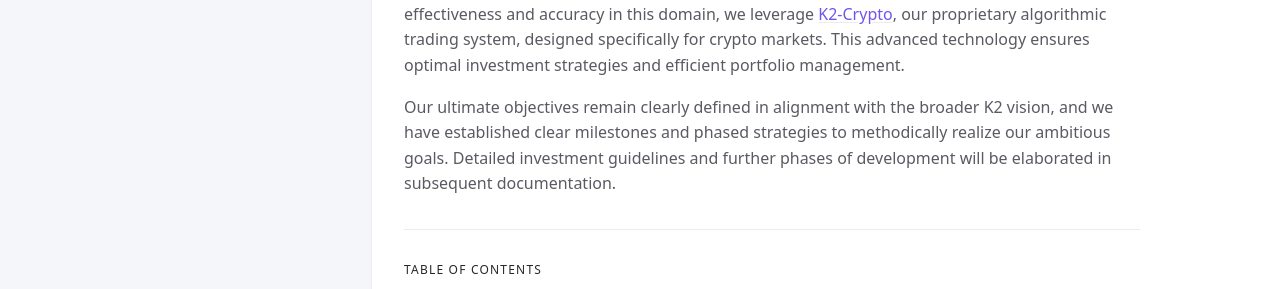
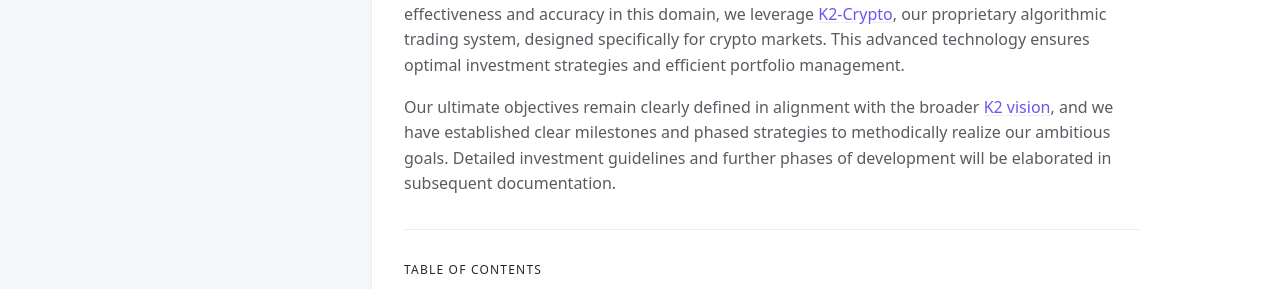
Before and after one commit to K2-Groups/k2-groups.github.io, a Jekyll site: the page built from docs/k2-subsidiaries/k2-fund/k2-fund.md, in a window 1280 px wide. Shown: the part 307-596 px from the top of the page. Built offline with Jekyll 4.4.1, drawn with Linux system fonts in a browser that asks for light colours; cached includes are drawn as plain includes; part of the change alters nothing that is shown.

Commit message:
Update k2-fund.md

```diff
--- a/docs/k2-subsidiaries/k2-fund/k2-fund.md
+++ b/docs/k2-subsidiaries/k2-fund/k2-fund.md
@@ -11,4 +11,4 @@ K2-Fund has been strategically established as a powerful arm of K2 Group, dedica
 
 During this initial stage, our investment focus is exclusively on crypto-assets. To maximize our effectiveness and accuracy in this domain, we leverage [K2-Crypto](./k2-crypto), our proprietary algorithmic trading system, designed specifically for crypto markets. This advanced technology ensures optimal investment strategies and efficient portfolio management.
 
-Our ultimate objectives remain clearly defined in alignment with the broader K2 vision, and we have established clear milestones and phased strategies to methodically realize our ambitious goals. Detailed investment guidelines and further phases of development will be elaborated in subsequent documentation.
+Our ultimate objectives remain clearly defined in alignment with the broader [K2 vision](/handbook/company/vision), and we have established clear milestones and phased strategies to methodically realize our ambitious goals. Detailed investment guidelines and further phases of development will be elaborated in subsequent documentation.
```
